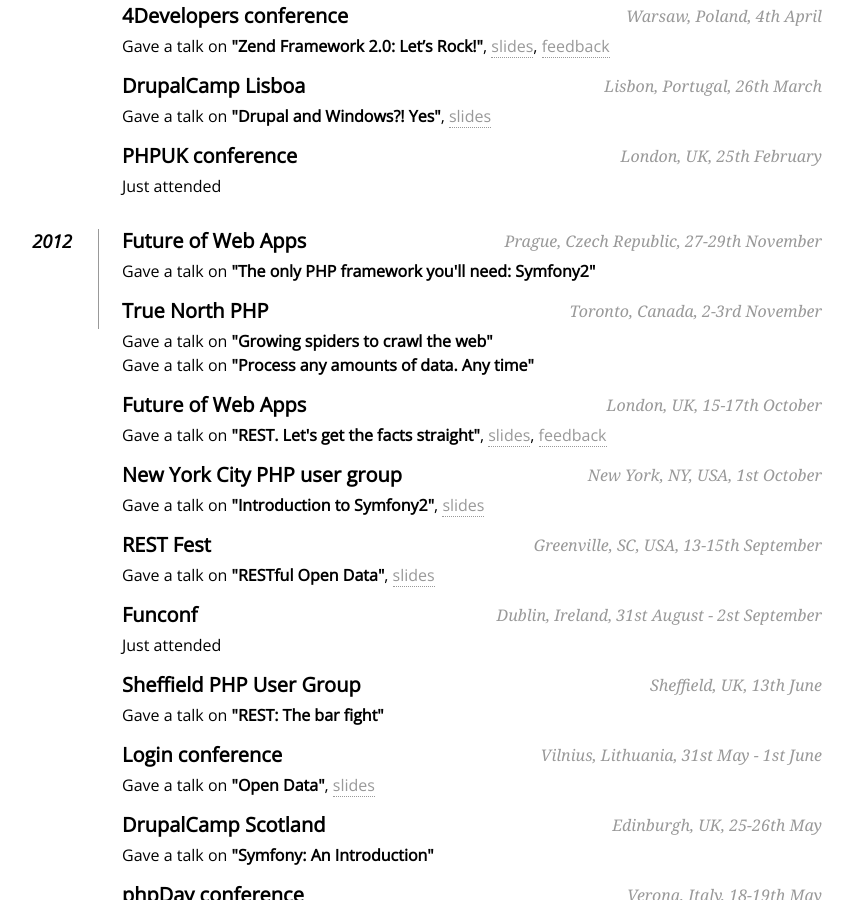
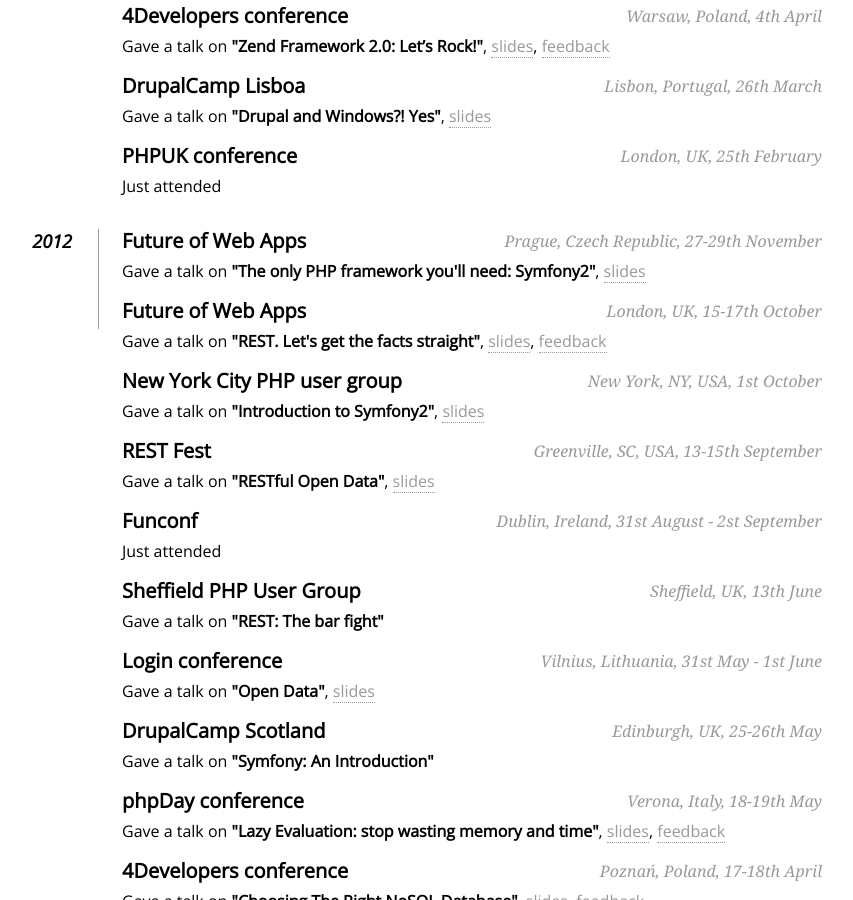
Before and after one commit to juokaz/juokaz.com, a Jekyll site: the page built from conferences.html, in a window 1280 px wide and 900 px high, scrolled down 2173 px. Shown: the whole window, without its empty margins (218-1071 px from the left). Built offline with Jekyll 4.4.1, drawn with Linux system fonts in a browser that asks for light colours.

Commit message:
Removed TorontoPHP, didn't attend. Added slides for FOWA prague

```diff
--- a/_config.yml
+++ b/_config.yml
@@ -8,12 +8,7 @@
       date: 27-29th November
       spoken:
           - title: "The only PHP framework you'll need: Symfony2"
-    - title: True North PHP
-      location: Toronto, Canada
-      date: 2-3rd November
-      spoken:
-          - title: "Growing spiders to crawl the web"
-          - title: "Process any amounts of data. Any time"
+            slides: http://www.slideshare.net/juokaz/the-only-php-framework-youll-need-symfony2-fowa-prague
     - title: Future of Web Apps
       location: London, UK
       date: 15-17th October
```
